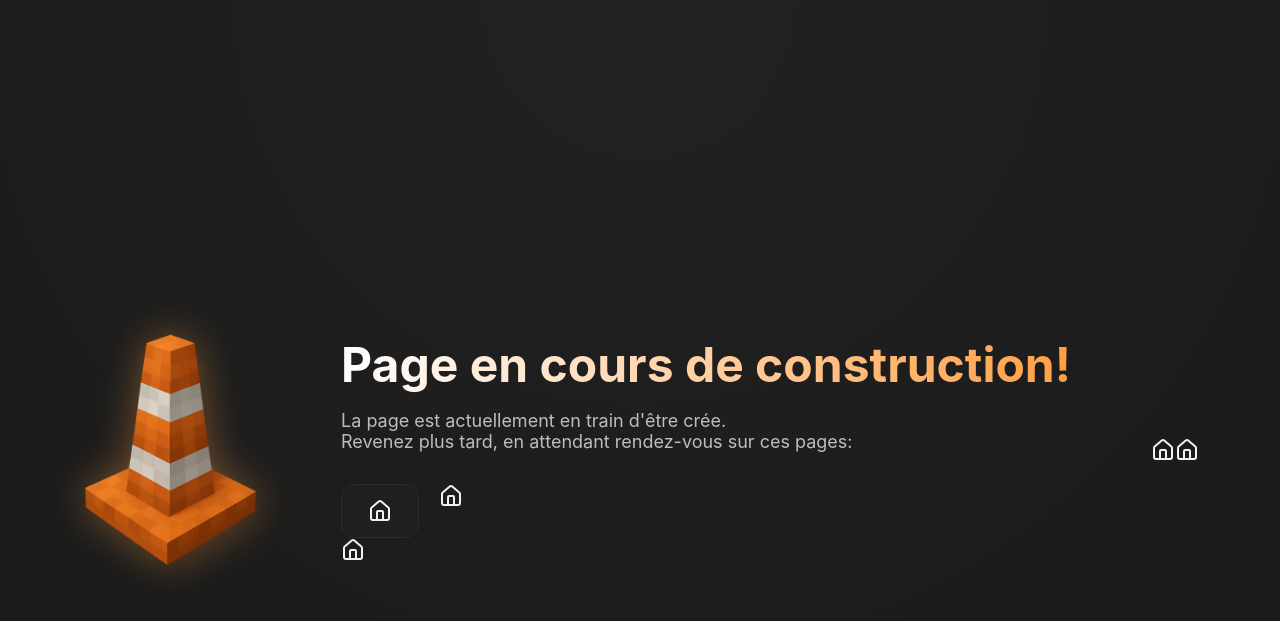
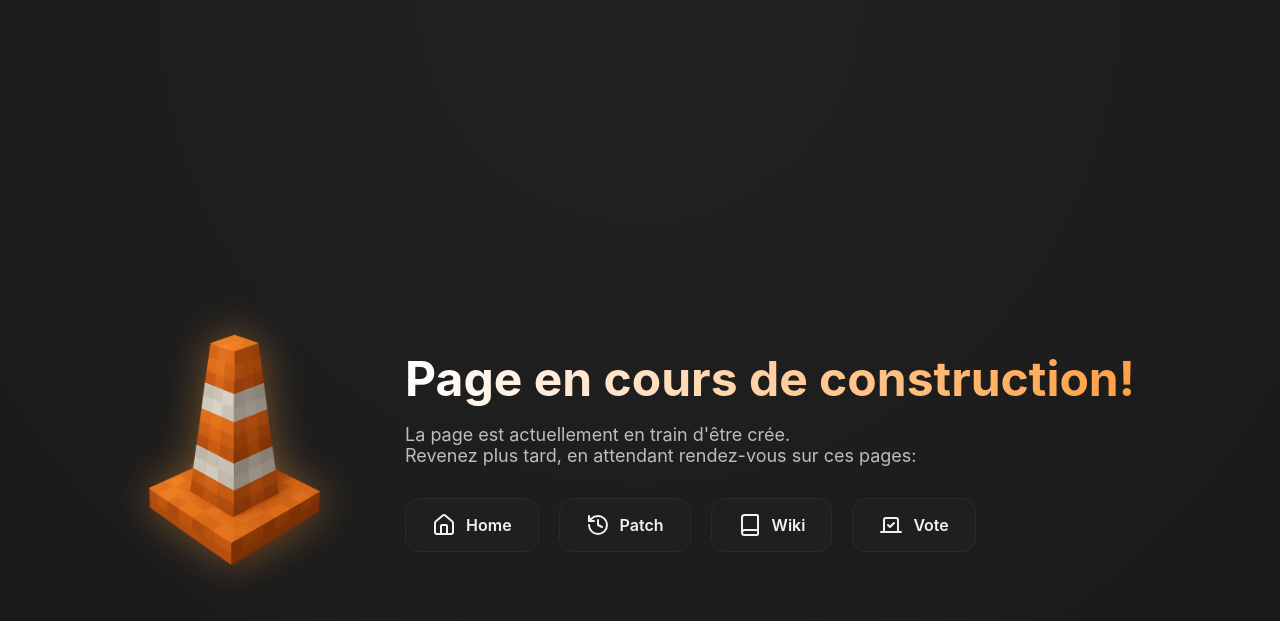
Before and after one commit to Nat688/AllPlugs-Site, a Jekyll site: the page wiki.html, which Jekyll copies as it is, in a window 1280 px wide. Shown: the top 621 px of the page. Built offline with Jekyll 4.4.1, drawn with Linux system fonts in a browser that asks for light colours.

Commit message:
Correct wiki - work

```diff
--- a/wiki.html
+++ b/wiki.html
@@ -133,7 +133,7 @@
 
       <!-- DISCORD -->
           <a href="index.html" class="btn">
-            <i data-lucide="house">Home
+            <i data-lucide="house"></i>Home
           </a>
 
       <!-- STORE -->
```
